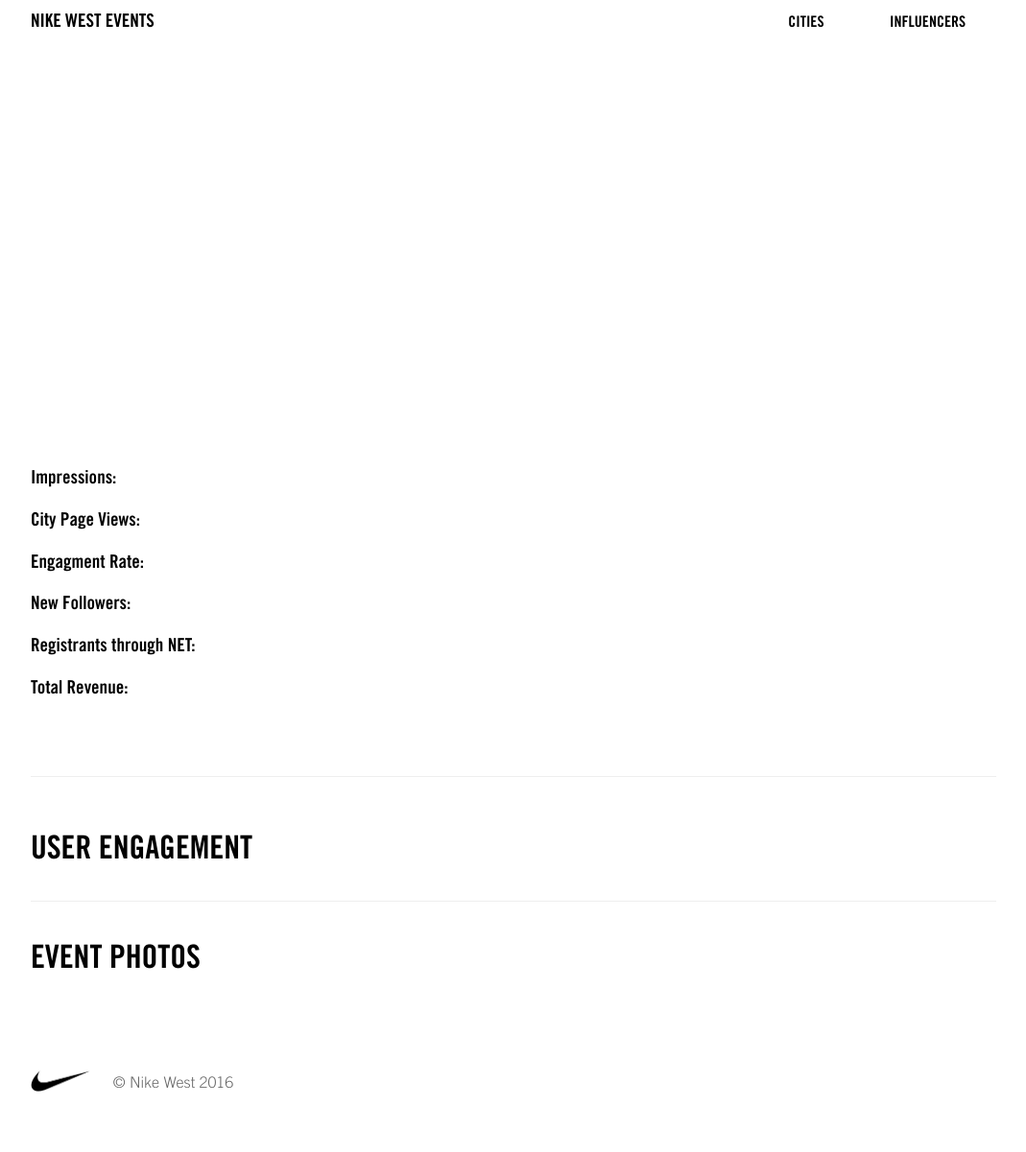
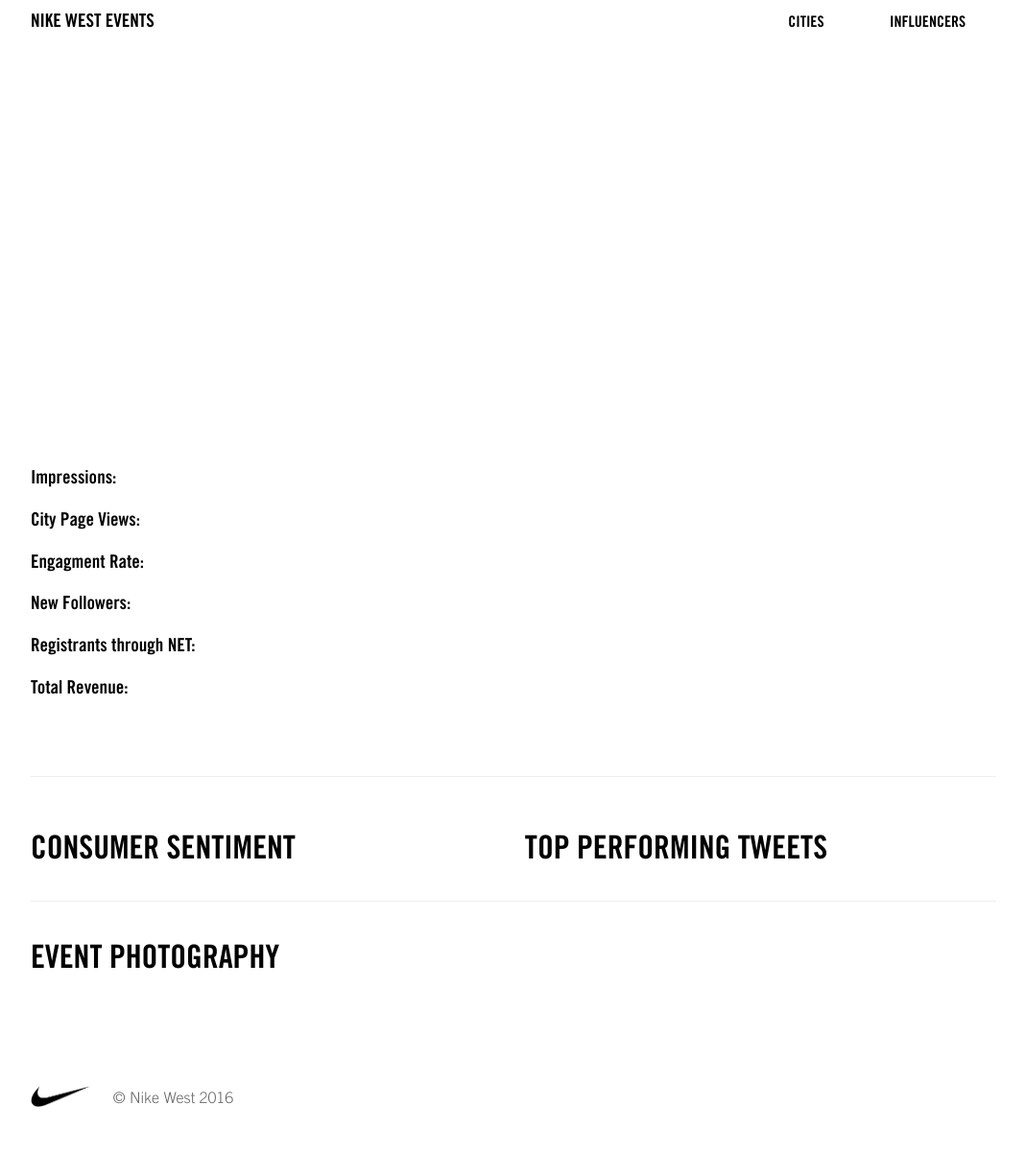
Before and after one commit to PHironaka/bream, a Jekyll site: the page built from _oc/niev.markdown, in a window 1280 px wide. Shown: the whole page at 96% size, without its empty margins (105-1174 px from the left). Built offline with Jekyll 4.4.1, drawn with Linux system fonts in a browser that asks for light colours; a script that is not in the unit is left out.

Commit message:
changing meta data post names

```diff
--- a/_layouts/post.html
+++ b/_layouts/post.html
@@ -11,7 +11,7 @@
       <h2> {{ page.city-name }} // <span>{{ page.tag }} </span></h2>
 
   <h1 class="post-title" itemprop="name headline">{{ page.title }}</h1>
-
+<h2><a class="archive-date" >{{ page.date | date: "%m.%d.%Y" }}</a></h2>
     </div>
 </div>
 <div class="wrapper">
@@ -35,6 +35,9 @@
 
       <h3>Total Revenue:</h3> <p> {{ page.total-revenue }}</p>
 
+
+
+
     </div>
       </div>
 
@@ -44,27 +47,49 @@
 </div>
 
 <div class="event-engagement">
-<h1>User Engagement </h1>
+
   <div class="user-tweets">
-  {% for asset in page.twitter-asset %}
-<img src="{{ asset }}">
+    <h1>Consumer Sentiment</h1>
+  {% for asset in page.consumer-twitter-asset %}
+  <p> {{ asset }}</p>
 {% endfor %}
 </div>
 
-<div class="user-instas">
-  {% for asset in page.instagram-asset %}
-<img src="{{ asset }}">
-{% endfor %}
+
+  <div class="user-tweets">
+    <h1>Top Performing Tweets </h1>
+    {{ page.top-tweet-embed-1 }}
+    <p> {{ page.top-tweet-1 }}</p>
+    {{ page.top-tweet-embed-2 }}
+    <p> {{ page.top-tweet-2 }}</p>
+    {{ page.top-tweet-embed-3 }}
+    <p> {{ page.top-tweet-3 }}</p>
 </div>
+
 </div>
 
 
+<div class="user-instas">
+{% if page.local-team-asset %}
+
+  <h1>Warriors Social Posts</h1>
+  <p> {{ asset }}</p>
+  {% endif %}
+  </div>
+
+
+
+
+
+
+<div class="event-engagement">
+
 <div class="event-photos">
-  <h1>Event Photos </h1>
+  <h1>Event Photography </h1>
 
   {% for photographer-assets in page.photographer-assets %}
 <img src="{{ photographer-assets }}">
 {% endfor %}
-</div>
+</div></div>
 
   </div>
--- a/_sass/_base.scss
+++ b/_sass/_base.scss
@@ -219,6 +219,10 @@
     width: 100%;
     margin: 0;
     }
+    p {
+      font-size: .7em;
+    }
+
   img {
     @include span-columns(6);
     margin-right: 0;
@@ -227,6 +231,8 @@
       width: 100%;
       padding: 13px 0;
       }
+
+
   }
 }
 
--- a/_sass/_layout.scss
+++ b/_sass/_layout.scss
@@ -454,6 +454,10 @@
   margin-bottom: 3em;
 }
 
+.user-instas {
+  padding-top: 2em;
+}
+
 .event-photos {
   @include outer-container;
   border-top: 1px solid #eee;
```
